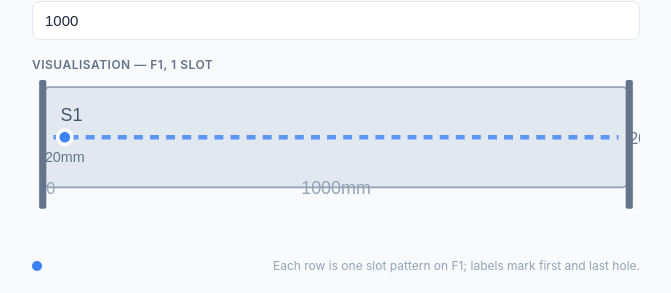
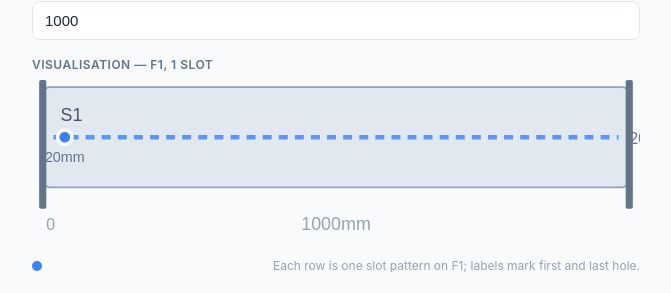
Before and after one commit to Deejpotter/drilling-machine-interface, a React (Vite) app: page / in a window 1280 px wide. Shown: the part 607-900 px from the top of the page, without its empty margins (304-975 px from the left). Built offline with nearby package versions, Linux system fonts and the light colour scheme.

Commit message:
fix: proper face width scaling in SVG visualization
- viewBox height now fully scaled: (38 + rows*34) * vizScale
- 40x80 (80mm face) now shows 2x taller than 40x40 (40mm)
- Added 'face' label to width dimension for clarity

```diff
--- a/src/App.jsx
+++ b/src/App.jsx
@@ -697,7 +697,7 @@ export default function App() {
           {vizRows.length > 0 && (
             <div className="form-section">
               <label>Visualisation — F{faceNumber}, {vizRows.length} slot{vizRows.length !== 1 ? 's' : ''}</label>
-              <svg viewBox={`0 0 340 ${Math.max(92, 38 + vizRows.length * 34 * vizScale)}`} className="extrusion-viz">
+              <svg viewBox={`0 0 340 ${Math.max(92, (38 + vizRows.length * 34) * vizScale)}`} className="extrusion-viz">
                 {/* Extrusion body — height scaled to face width */}
                 <rect x="6" y="4" width="328" height={Math.max(56, (22 + vizRows.length * 34) * vizScale)} rx="4" fill={fits ? '#e2e8f0' : '#fee2e2'} stroke={fits ? '#94a3b8' : '#fca5a5'} strokeWidth="1" />
                 {/* Extrusion end markers */}
@@ -759,15 +759,15 @@ export default function App() {
                   );
                 })}
                 {/* Material length label */}
-                <text x="170" y={Math.max(58, (30 + vizRows.length * 34) * vizScale)} textAnchor="middle" fontSize="10" fill="#94a3b8" fontFamily="sans-serif">
+                <text x="170" y={Math.max(58, (30 + vizRows.length * 34) * vizScale) + 20} textAnchor="middle" fontSize="10" fill="#94a3b8" fontFamily="sans-serif">
                   {materialLength}mm
                 </text>
-                <text x="8" y={Math.max(58, (30 + vizRows.length * 34) * vizScale)} textAnchor="start" fontSize="9" fill="#94a3b8" fontFamily="sans-serif">
+                <text x="8" y={Math.max(58, (30 + vizRows.length * 34) * vizScale) + 20} textAnchor="start" fontSize="9" fill="#94a3b8" fontFamily="sans-serif">
                   0
                 </text>
                 {/* Face width dimension label */}
-                <text x="345" y={Math.max(58, (30 + vizRows.length * 34) * vizScale) / 2} textAnchor="start" fontSize="9" fill="#64748b" fontFamily="sans-serif" transform={`rotate(90, 345, ${Math.max(58, (30 + vizRows.length * 34) * vizScale) / 2})`}>
-                  {faceWidth}mm
+                <text x="345" y={Math.max(58, (30 + vizRows.length * 34) * vizScale) / 2 + 4} textAnchor="start" fontSize="9" fill="#64748b" fontFamily="sans-serif" transform={`rotate(90, 345, ${Math.max(58, (30 + vizRows.length * 34) * vizScale) / 2 + 4})`}>
+                  {faceWidth}mm face
                 </text>
               </svg>
               <div className="viz-legend">
```
